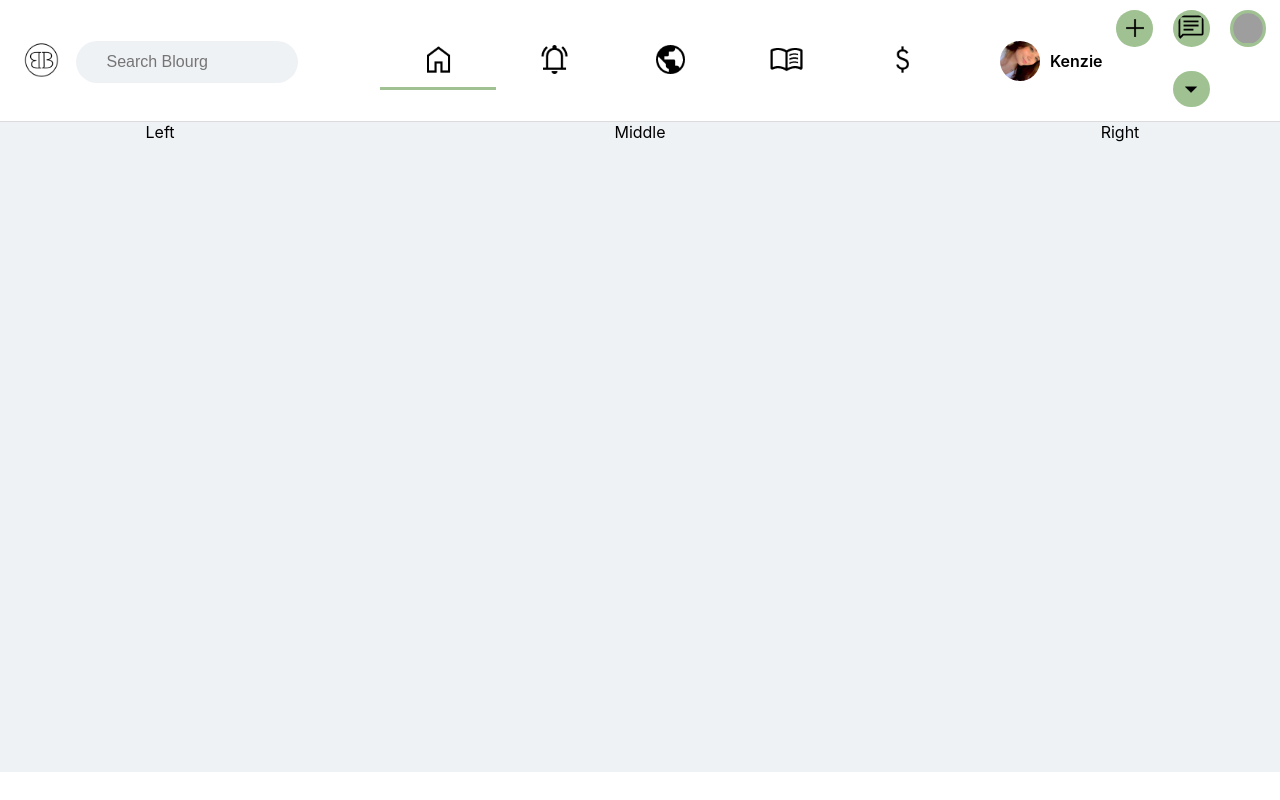
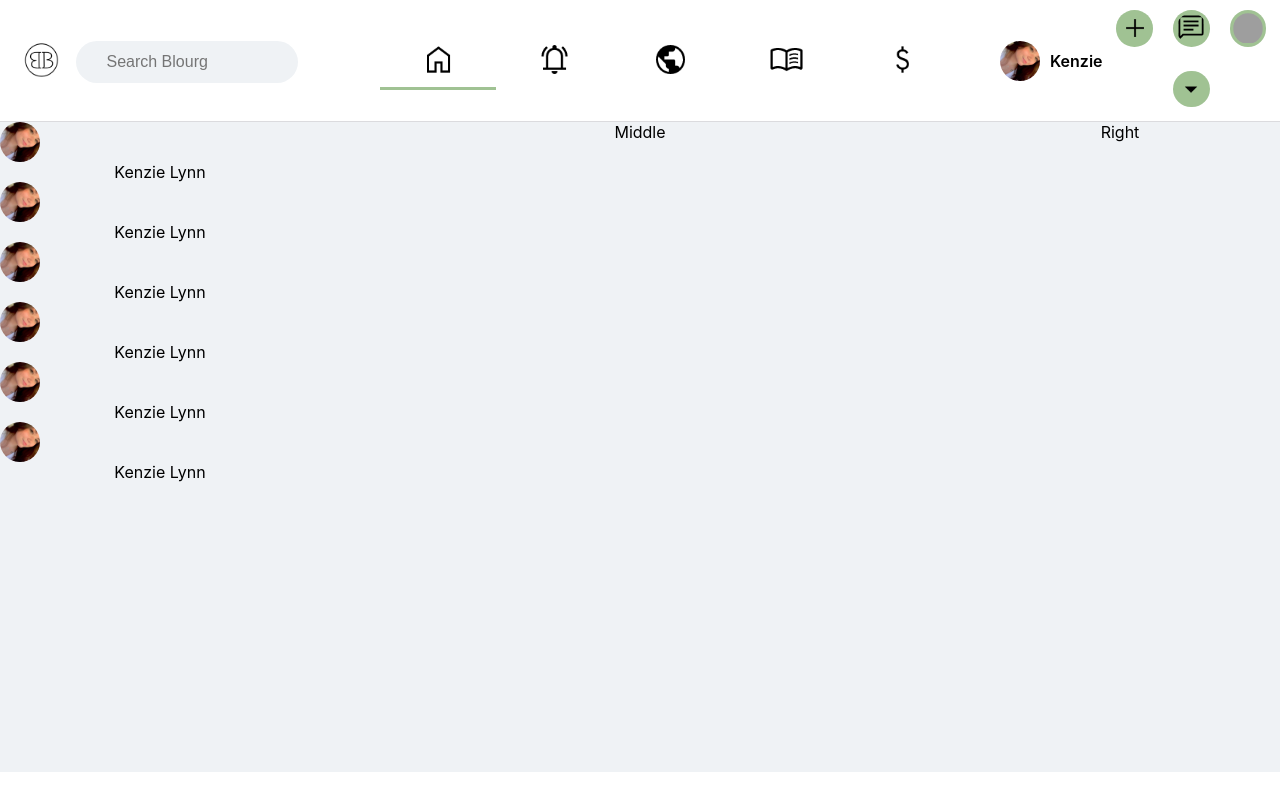
Before and after one commit to McKenzieLynn/Blourg, a React (Create React App) app: page / in a window 1280 px wide. Built offline with nearby package versions, Linux system fonts and the light colour scheme; grey boxes are pictures that could not be loaded.

Commit message:
Creating MainPage up to css

```diff
--- /dev/null
+++ b/src/Components/MainPage/ImageLayout.js
@@ -0,0 +1,25 @@
+import React, { Component } from "react";
+import "./MainPage.css"
+import { Avatar } from "@mui/material";
+import PFP from "../../Images/PFPs/pfp.png";
+
+class ImageLayout extends Component {
+    constructor(props) {
+        super(props);
+        this.state = { }
+    }
+    render() {
+        return (
+            <div className="imagelayout__container">
+                <div className="imagelayout__imglay">     {/* Picture Section */}
+                    <Avatar classname="imagelayout__img" src={PFP} alt="PFP" />
+                </div>
+                <div className="imagelayout__text">      {/* Text section */}
+                    Kenzie Lynn
+                </div>
+            </div>
+        );
+    }
+}
+
+  export default ImageLayout;
--- a/src/Components/MainPage/Layout.js
+++ b/src/Components/MainPage/Layout.js
@@ -1,6 +1,7 @@
 import { Grid } from '@mui/material';
 import React, { Component } from 'react';
 import "./MainPage.css";
+import LeftSide from "./LeftSidePanel/LeftSide";
 
 class Layout extends Component {
     constructor(props) {
@@ -14,7 +15,7 @@ class Layout extends Component {
 
                     {/* Left */}
                     <Grid item xs={3}>
-                        Left
+                        <LeftSide />
                     </Grid>
 
                     {/* Middle */}
--- a/src/Components/MainPage/LeftSidePanel/LeftSide.js
+++ b/src/Components/MainPage/LeftSidePanel/LeftSide.js
@@ -1,9 +1,24 @@
 import React, { Component } from 'react'
+import "./LeftSide.css";
+import ImageLayout from '../ImageLayout';
 
-export default class LeftSide extends Component {
+class LeftSide extends Component {
+  constructor(props) {
+      super(props);
+      this.state = { }
+  }
   render() {
     return (
-      <div>LeftSide</div>
-    )
+      <div>
+          <ImageLayout />
+          <ImageLayout />
+          <ImageLayout />
+          <ImageLayout />
+          <ImageLayout />
+          <ImageLayout />
+      </div>
+    );
   }
 }
+
+export default LeftSide
```
Also changed, not shown: src/Components/MainPage/LeftSidePanel/LeftSide.css (added).
